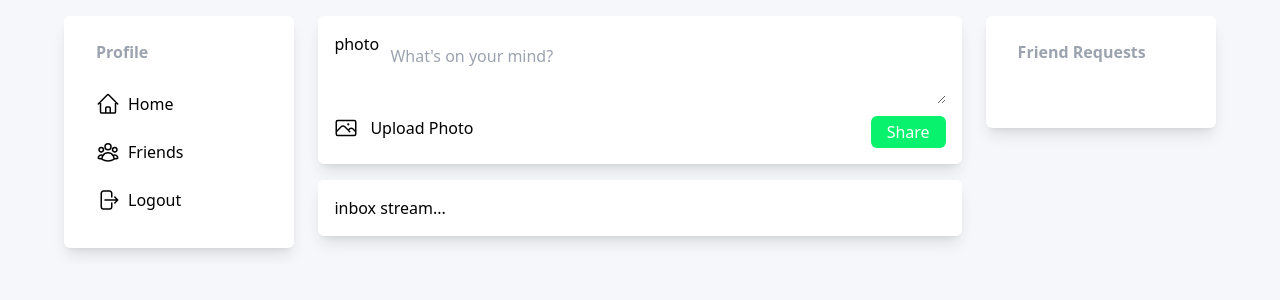
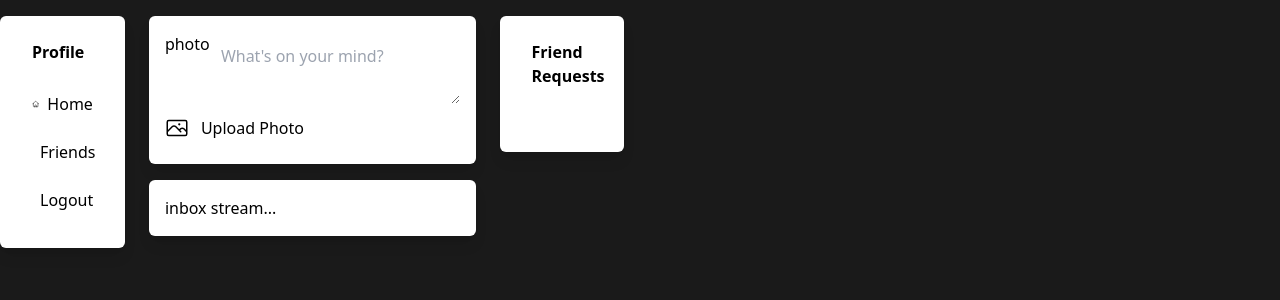
Before and after one commit to EpicAppCorp/EpicApp, a Next.js app: page / in a window 1280 px wide. Shown: the top 300 px of the page. Built offline with nearby package versions, Linux system fonts and the light colour scheme.

Commit message:
some work on new UI

```diff
--- /dev/null
+++ b/components/Navbar/Navbar.jsx
@@ -0,0 +1,15 @@
+export default function Navbar() {
+  return (
+    <nav className="grid grid-cols-3">
+      <div></div>
+      <ul>
+        <li>
+          <i class="fa-solid fa-house"></i>
+        </li>
+        <li></li>
+        <li></li>
+      </ul>
+      <div></div>
+    </nav>
+  );
+}
--- /dev/null
+++ b/components/Navbar/index.ts
@@ -0,0 +1 @@
+export { default } from './Navbar';
--- a/pages/_document.js
+++ b/pages/_document.js
@@ -4,7 +4,7 @@ export default function Document() {
   return (
     <Html lang="en">
       <Head />
-      <body>
+      <body className="bg-epicBg">
         <Main />
         <NextScript />
       </body>
--- a/pages/index.js
+++ b/pages/index.js
@@ -29,7 +29,8 @@ export default function Home() {
   //   },
   // ];
   return (
-    <div className="flex mt-4 max-w-6xl mx-auto gap-6">
+    <main className="container grid h-screen grid-cols-3">
+      <div className="mx-auto flex max-w-6xl gap-6 pt-4">
         <div className="w-1/5">
           <LeftSidebar />
         </div>
@@ -41,5 +42,6 @@ export default function Home() {
           <RightSidebar />
         </div>
       </div>
-  )
+    </main>
+  );
 }
--- a/tailwind.config.js
+++ b/tailwind.config.js
@@ -8,11 +8,11 @@ module.exports = {
     container: {
       center: true,
     },
-    extend: {
-      colors: {
-        epicBg:'#F5F7FB',
-        submitBg: '#08F26E'
-      }
+    colors: {
+      epicBg: '#1a1a1a',
+      epicBgAccent: '#282828',
+      epicAccent: '#fffd01',
+      white: '#FFFFFF',
     },
   },
   plugins: [],
```
Lines whose indentation alone changed are shown as unchanged.
